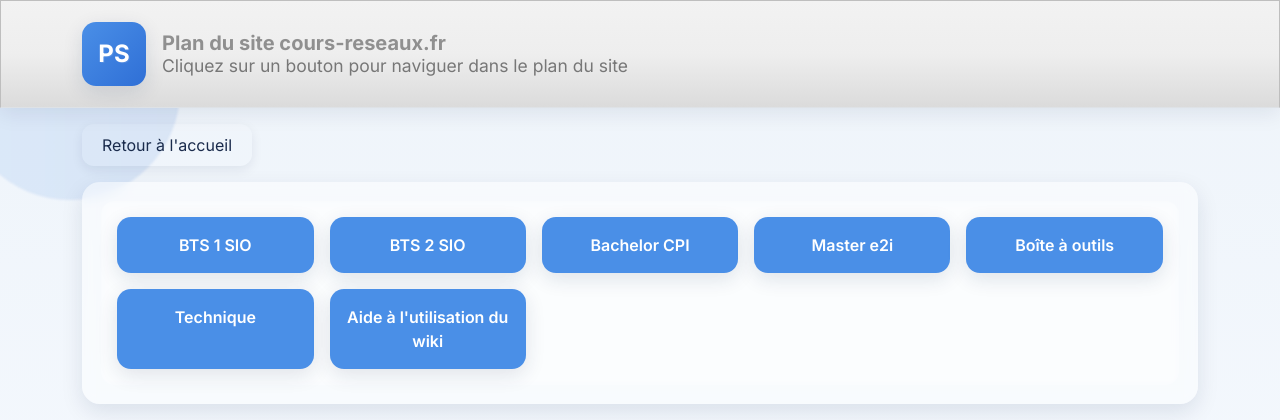
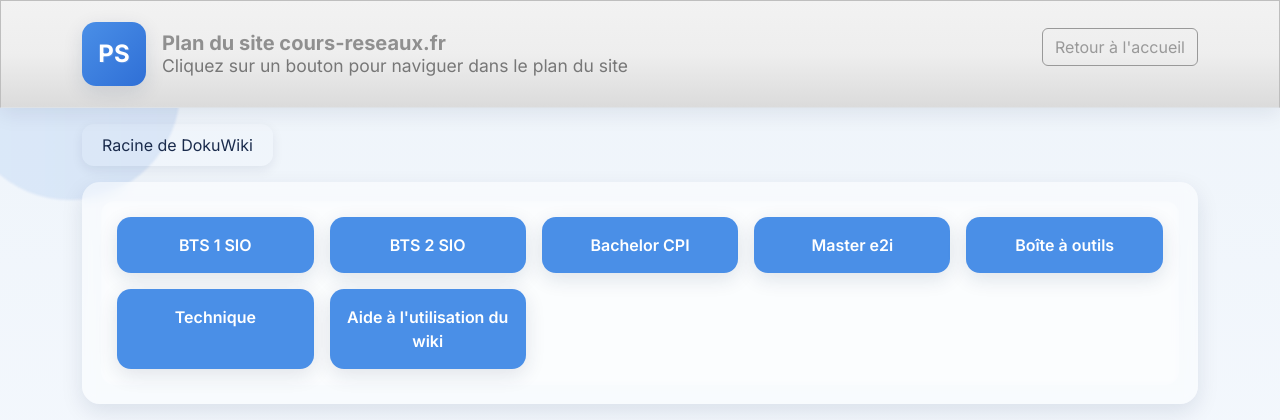
Before and after one commit to bertinstephane42/demo-hack, a PHP site: page /index/php/sitemap.php in a window 1280 px wide. Shown: the top 420 px of the page. Run offline with PHP 8.4, Linux system fonts and the light colour scheme; some libraries are stand-ins or nearby versions.

Commit message:
Add files via upload

```diff
--- a/index/php/sitemap.php
+++ b/index/php/sitemap.php
@@ -412,6 +412,11 @@ footer {
         <div style="font-weight:700">Plan du site cours-reseaux.fr</div>
         <small class="text-muted">Cliquez sur un bouton pour naviguer dans le plan du site</small>
       </div>
+	  <div class="text-center mb-4">
+		<a href="https://cours-reseaux.fr/index.php" class="btn btn-outline-secondary">
+			Retour à l'accueil
+		</a>
+	</div>
     </a>
   </div>
 </nav>
@@ -462,8 +467,8 @@ function renderMenu(level, key=null){
     // --- Nouveau comportement : bouton toujours visible ---
     if(level === 'categories'){
         backBtn.style.display = 'inline-block';
-        backBtn.textContent = 'Retour à l\'accueil';
-		backBtn.disabled = false;
+        backBtn.textContent = 'Racine de DokuWiki';
+		backBtn.disabled = true;
 		backBtn.dataset.home = 'true';
     } else {
         backBtn.style.display = 'inline-block';
```
